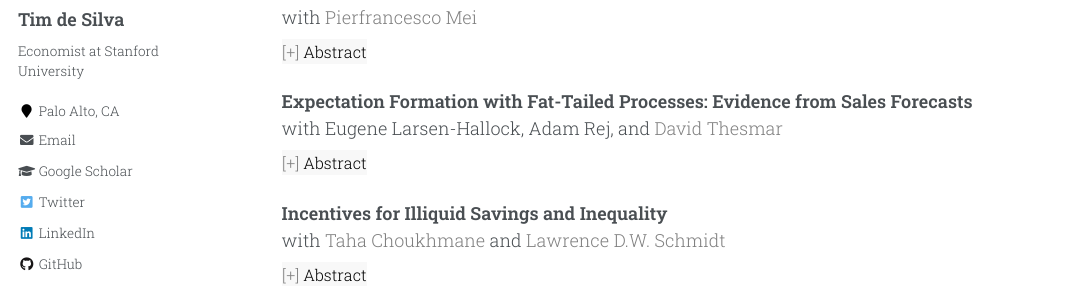
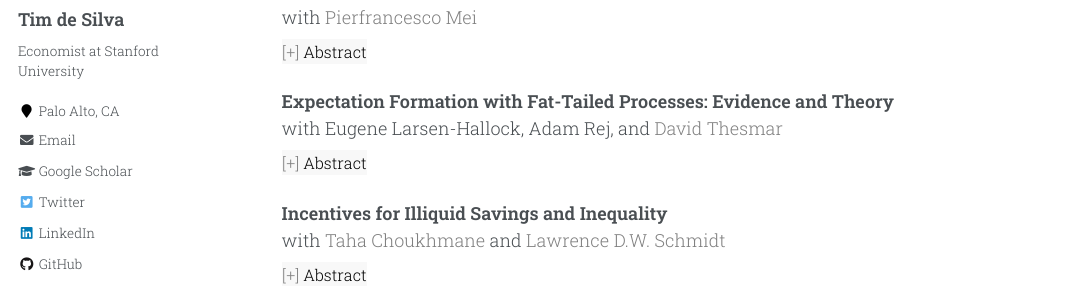
Before and after one commit to timhdesilva/timhdesilva.github.io, a Jekyll site: the page built from _pages/research.html, in a window 1280 px wide and 900 px high, scrolled down 1012 px. Shown: the part 171-457 px from the top of the window, without its empty margins (0-1077 px from the left). Built offline with Jekyll 4.4.1, drawn with Linux system fonts in a browser that asks for light colours.

Commit message:
update research

```diff
--- a/_pages/research.html
+++ b/_pages/research.html
@@ -143,7 +143,7 @@ We study the role of risk preferences and frictions in portfolio choice using va
 </div>
 
 <p>
-  <strong>Expectation Formation with Fat-Tailed Processes: Evidence from Sales Forecasts</strong>
+  <strong>Expectation Formation with Fat-Tailed Processes: Evidence and Theory</strong>
   <br>with Eugene Larsen-Hallock, Adam Rej, </a> and <a style="text-decoration:none; color:gray" href="https://sites.google.com/site/dthesmar/">David Thesmar</a>
   <br><button class="abstract-button" data-target="expectations_fattails" style="margin-top:8px">Abstract</button>
 </p>
```
